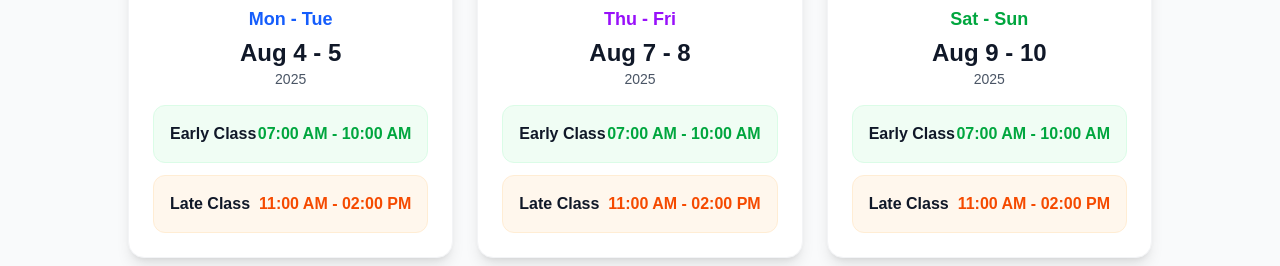
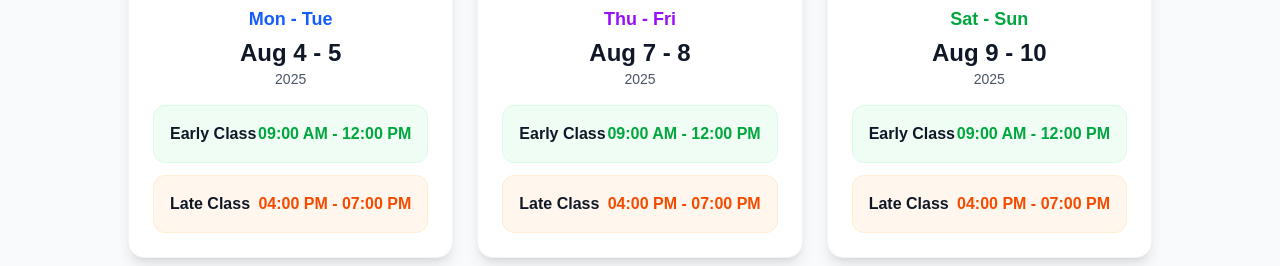
Before and after one commit to rafidhoda/robloxcreatorcamp, a Next.js app: page / in a window 1280 px wide. Shown: the part 4423-4689 px from the top of the page. Built offline with nearby package versions, Linux system fonts and the light colour scheme.

Commit message:
New times

```diff
--- a/src/app/page.tsx
+++ b/src/app/page.tsx
@@ -10,10 +10,10 @@
 
   useEffect(() => {
     // Oslo times (base timezone - CET/CEST)
-    const osloEarlyStart = new Date('2025-08-04T09:00:00+02:00'); // 9 AM Oslo time
-    const osloEarlyEnd = new Date('2025-08-04T12:00:00+02:00');   // 12 PM Oslo time
-    const osloLateStart = new Date('2025-08-04T13:00:00+02:00');  // 1 PM Oslo time
-    const osloLateEnd = new Date('2025-08-04T16:00:00+02:00');    // 4 PM Oslo time
+    const osloEarlyStart = new Date('2025-08-04T11:00:00+02:00'); // 11 AM Oslo time
+    const osloEarlyEnd = new Date('2025-08-04T14:00:00+02:00');   // 2 PM Oslo time
+    const osloLateStart = new Date('2025-08-04T18:00:00+02:00');  // 6 PM Oslo time
+    const osloLateEnd = new Date('2025-08-04T21:00:00+02:00');    // 9 PM Oslo time
 
     // Format times for user's timezone
     const formatTime = (date: Date) => {
```
